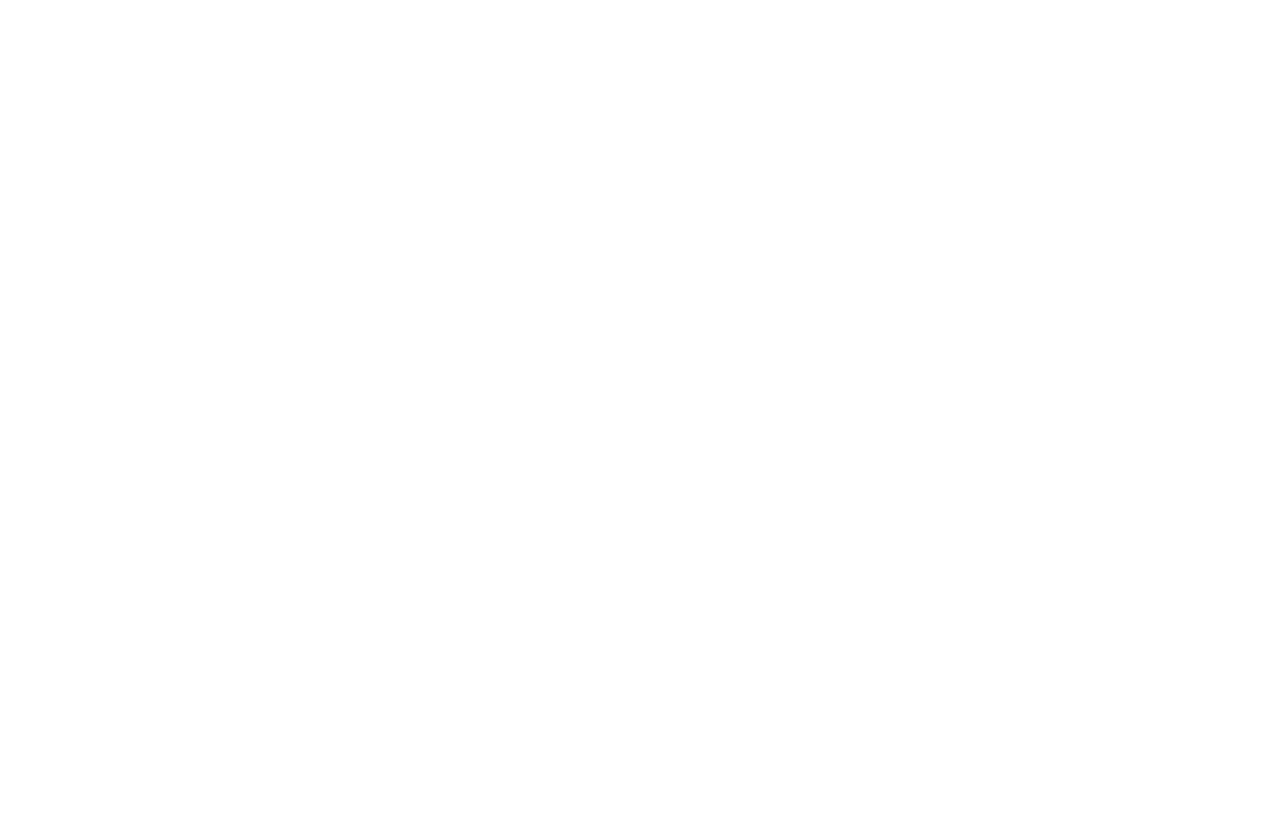
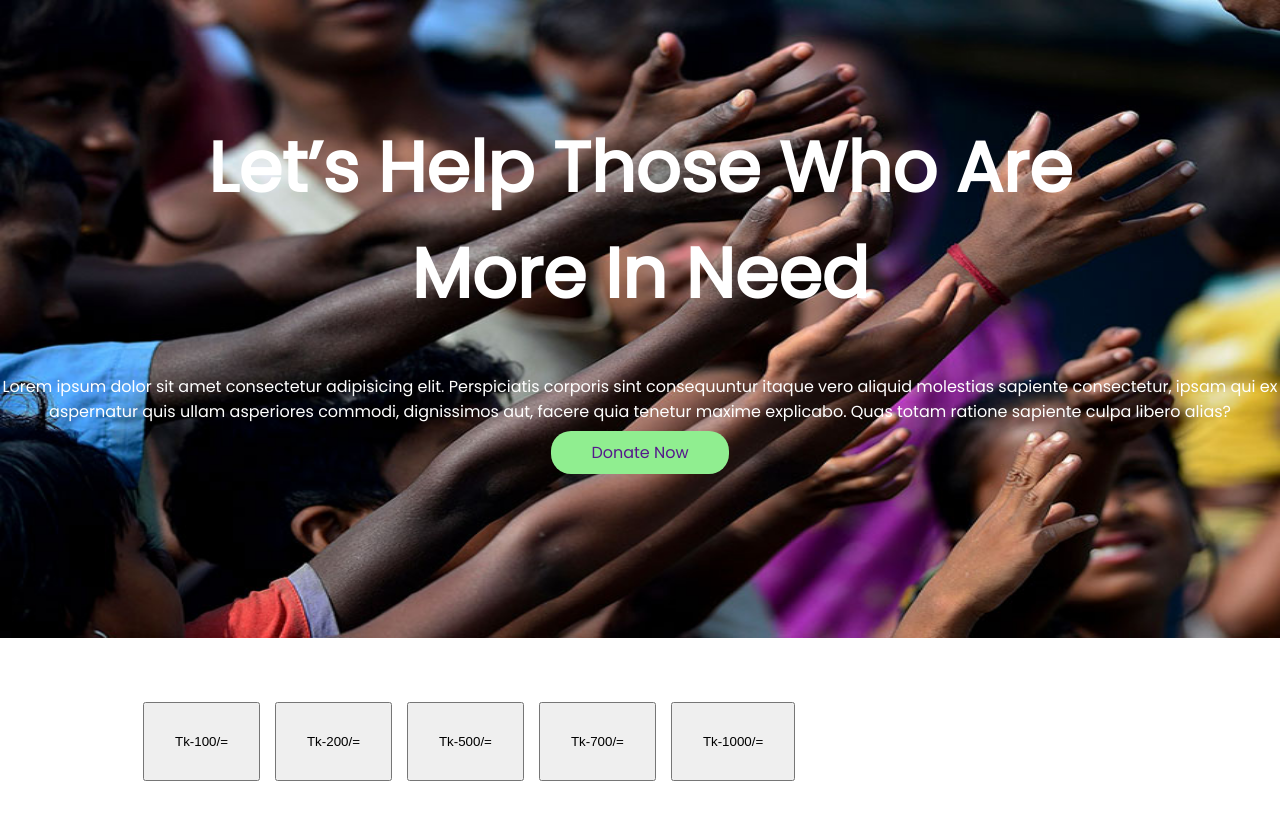
Before and after one commit to raaakib0/assignment, a plain HTML site: page index.html in a window 1280 px wide. Drawn offline with Linux system fonts and the light colour scheme; a web font is replaced by a local one.

Commit message:
button add

```diff
--- a/index.html
+++ b/index.html
@@ -4,7 +4,7 @@
     <meta charset="UTF-8">
     <meta http-equiv="X-UA-Compatible" content="IE=edge">
     <meta name="viewport" content="width=device-width, initial-scale=1.0">
-    <title>Document</title>
+    <title>Save Peoples</title>
     <link rel="stylesheet" href="style.css">
     <link rel="preconnect" href="https://fonts.googleapis.com">
     <link rel="preconnect" href="https://fonts.gstatic.com" crossorigin>
@@ -14,5 +14,34 @@
 </head>
 <body>
 
+<div class="banner">
+
+   <div class="no-blur">
+    <h1>Let’s Help Those Who Are <br>More In Need</h1>
+    <p>Lorem ipsum dolor sit amet consectetur adipisicing elit. Perspiciatis corporis sint consequuntur itaque vero aliquid
+        molestias sapiente consectetur, ipsam qui ex aspernatur quis ullam asperiores commodi, dignissimos aut, facere quia
+        tenetur maxime explicabo. Quas totam ratione sapiente culpa libero alias?</p>
+    <a target="_blank" class="button" href="">Donate Now</a>
+   </div>
+
+</div>
+
+<section class="div-tk">
+    <div >
+       <button class="button-tk">Tk-100/=</button>
+    </div>
+    <div>
+        <button class="button-tk">Tk-200/=</button>
+    </div>
+    <div>
+        <button class="button-tk">Tk-500/=</button>
+    </div>
+    <div>
+        <button class="button-tk">Tk-700/=</button>
+    </div>
+    <div>
+        <button class="button-tk">Tk-1000/=</button>
+    </div>
+</section>
 </body>
 </html>
--- a/style.css
+++ b/style.css
@@ -2,4 +2,42 @@ body{
     font-family: 'DM Sans', sans-serif;
         font-family: 'Macondo', cursive;
         font-family: 'Poppins', sans-serif;
+        margin: 0;
 }
+.banner{
+    text-align: center;
+    background-image: url(images/donation13.jpg);
+    /* filter: blur(5px); */
+    background-repeat: no-repeat;
+    background-size: 100% 100%;
+    height: 600px;
+    padding-top: 3%;
+}
+/* .no-blur{
+    filter: blur(0px);
+} */
+h1{
+    padding-top: 30px;
+    font-size: 70px;
+    font-weight: 700;
+    color: white;
+}
+p{
+color: white;
+}
+.button{
+    text-decoration: none;
+    border-radius: 20px;
+    padding: 10px 40px;
+    background-color: lightgreen;
+}
+
+/* tk button */
+.button-tk{
+    padding: 30px 30px;
+    margin-left: 15px;
+}
+.div-tk{
+display: flex;
+margin:5% 10%;
+}
```
